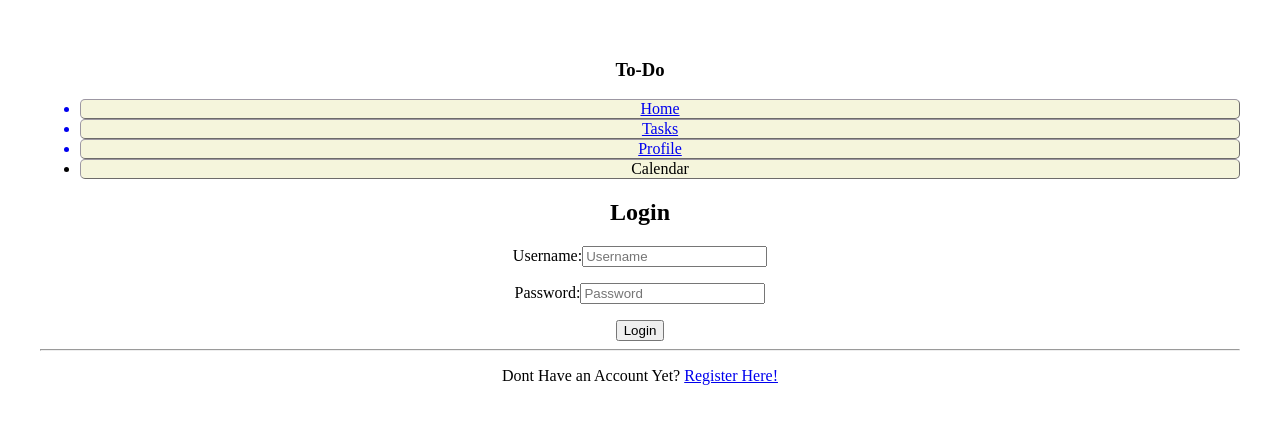
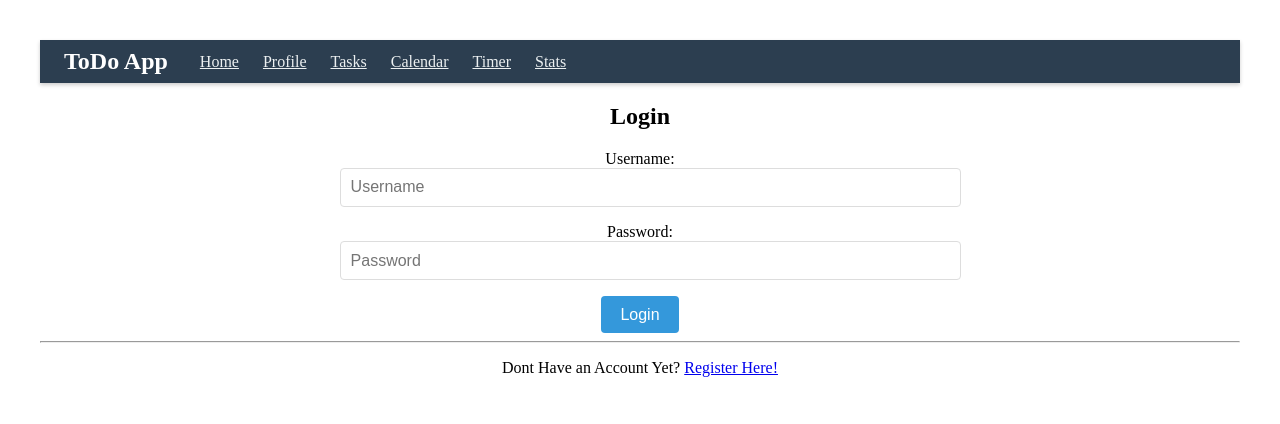
Before and after one commit to oskeii/simon-tasks, a React (Vite) app in the folder frontend/: page /login in a window 1280 px wide. Shown: the top 424 px of the page. Built offline with nearby package versions, Linux system fonts and the light colour scheme.

Commit message:
basic styling

```diff
--- a/frontend/src/App.css
+++ b/frontend/src/App.css
@@ -5,23 +5,250 @@
   text-align: center;
 }
 
-li {
-  background-color: beige;
-  border: 1px solid #706886aa;
-  border-radius: 5px;
-  border-style: outset;
+/* Header Styles */
+.app-header {
+  display: flex;
+  justify-content: space-between;
+  align-items: center;
+  padding: 0.5rem 1.5rem;
+
+  background-color: #2c3e50;
+  color: white;
+  box-shadow: 0 2px 4px rgba(0, 0, 0, 0.2);
 }
-/* Header Styles */
+
+.header-branding h2 {
+  margin: 0;
+  font-size: 1.5rem;
+}
+
+.main-nav {
+  flex-grow: 1;
+  margin: 0 2rem;
+}
+.nav-links {
+  display: flex;
+  list-style: none;
+  margin: 0;
+  padding: 0;
+  gap: 1.5rem;
+}
+
+.nav-links a {
+  color: #ecf0f1;
+}
+
+.nav-links a:hover,
+.nav-links a.active {
+  color: #3498db;
+}
+
+/*
+.user-menu
+.username
+*/
+.logout-btn {
+  background-color: #e74c3c;
+  color: white;
+  border: none;
+  padding: 0.4rem 0.8rem;
+  border-radius: 4px;
+  cursor: pointer;
+  font-size: 0.9rem;
+}
+.logout-btn:hover {
+  background-color: #c0392b;
+}
 
 /* General Form Styles */
+form {
+  width: 100%;
+  max-width: 600px;
+  margin: 0 auto;
+}
+
+/* .form-container {
+
+} */
+
+.form-group {
+  margin-bottom: 1rem;
+}
+
+label {
+  display: block;
+  margin-bottom: 0.5rem;
+  font-weight: 500;
+}
+
+input[type="text"],
+input[type="email"],
+input[type="password"],
+input[type="date"],
+input[type="file"],
+textarea,
+select {
+  width: 100%;
+  padding: 0.6rem;
+  border: 1px solid #ddd;
+  border-radius: 4px;
+  font-size: 1rem;
+}
+
+input[type="checkbox"] {
+  margin-right: 0.5rem;
+}
+
+button {
+  background-color: #3498db;
+  color: white;
+  border: none;
+  padding: 0.6rem 1.2rem;
+  border-radius: 4px;
+  cursor: pointer;
+  font-size: 1rem;
+  transition: background-color 0.3s ease;
+}
+
+button:hover {
+  background-color: #2980b9;
+}
+
+/*
+button.secondary
+button.secondary:hover
+ */
+
+button.danger {
+  background-color: #e74c3c;
+}
+
+button.danger:hover {
+  background-color: #c0392b;
+}
+
+.error {
+  color: #e74c3c;
+}
+
 
 /* Profile Page Styles */
+.user-info-card {
+  background-color: white;
+  padding: 2rem;
+  border-radius: 8px;
+  box-shadow: 0 2px 4px rgba(0, 0, 0, 0.2);
+  margin-bottom: 2rem;
+  text-align: center;
+}
+
 .profile-pic {
-  border: 2px solid #747bff;
-  border-radius: 100%;
   height: 150px;
   width: 150px;
+  border-radius: 50%;
+  object-fit: cover;
+  margin: 0 auto 1rem;
+  display: block;
+  border: 4px solid #f8f9fa;
+}
+
+.user-info-edit {
+  background-color: white;
+  padding: 2rem;
+  border-radius: 8px;
+  box-shadow: 0 2px 4px rgba(0, 0, 0, 0.2);
 }
 
 
 /* Responsive Styles */
+
+
+/* Task List Styles */
+
+.task-list li {
+  list-style: none;
+  padding: 15px;
+  margin-bottom: 10px;
+  border: 1px solid #ddd;
+  border-radius: 5px;
+  transition: box-shadow 0.3s ease;
+}
+
+.task-list li:hover {
+  box-shadow: 0 2px 5px rgba(0, 0, 0, 0.2);
+}
+
+.task-list li.completed {
+  background-color: #f8f8f8;
+  border-color: #eee;
+}
+
+.task-list li.completed .task-title {
+  text-decoration: line-through;
+}
+
+.task-header {
+  display: flex;
+  align-items: center;
+  margin-bottom: 10px;
+}
+
+.task-header input[type="checkbox"] {
+  margin-right: 10px;
+  width: 18px;
+  height: 18px;
+}
+
+.task-description {
+  margin-bottom: 10px;
+  color: #555;
+}
+
+.task-due-date {
+  display: inline-block;
+  padding: 2px 8px;
+  background-color: #f0f0f0;
+  border-radius: 4px;
+}
+
+.task-actions {
+  display: flex;
+  gap: 10px;
+}
+
+.task-actions button {
+  padding: 5px 10px;
+  border: 1px solid #ddd;
+  border-radius: 4px;
+  background-color: #f5f5f5;
+  color: black;
+  font-size: 0.9rem;
+}
+
+.task-actions button:hover {
+  background-color: #e0e0e0;
+}
+
+
+/* Task Form Styles */
+.task-form {
+  margin: 20px;
+  padding: 15px;
+  background-color: #f9f9f9;
+  border: 1px solid #ddd;
+  border-radius: 5px;
+}
+
+.task-form h3 {
+  margin-bottom: 15px;
+}
+
+.task-form .form-group {
+  margin-bottom: 15px;
+}
+
+.form-actions {
+  display: flex;
+  gap: 10px;
+  margin-top: 20px;
+}
--- a/frontend/src/components/Header.jsx
+++ b/frontend/src/components/Header.jsx
@@ -1,34 +1,67 @@
 import React from 'react'
 import { NavLink } from 'react-router-dom'
+import useAuth from '../hooks/useAuth';
 
 
 const Header = () => {
+  const { auth, logout } = useAuth();
+
+  const handleLogout = async () => {
+    await logout();
+  }
+
   return (
-    <div>
+    <header className='app-header'>
+      <div className='header-branding'>
+        <h2>ToDo App</h2>
+      </div>
 
-      <header>
-        <h3>To-Do</h3>
+      <nav className='main-nav'>
+        <ul className='nav-links'>
+          <li>
+            <NavLink to="/" end className={({ isActive }) => isActive ? 'active' : ''}>
+            Home
+            </NavLink>
+          </li>
 
-        <div>
-          <nav>
-            <ul>
-              <NavLink to="/" end className="active">
-                <li>Home</li>
+          <li>
+            <NavLink to="/profile" end className={({ isActive }) => isActive ? 'active' : ''}>
+            Profile
             </NavLink>
-              <NavLink to="/tasks" className="active">
+          </li>
+          <li>
+            <NavLink to="/tasks" end className={({ isActive }) => isActive ? 'active' : ''}>
+            Tasks
+            </NavLink>
+          </li>
+          <li>
+            <NavLink to="/calendar" end className={({ isActive }) => isActive ? 'active' : ''}>
+            Calendar
+            </NavLink>
+          </li>
+          <li>
+            <NavLink to="/timer" end className={({ isActive }) => isActive ? 'active' : ''}>
+            Timer
+            </NavLink>
+          </li>
+          <li>
+            <NavLink to="/stats" end className={({ isActive }) => isActive ? 'active' : ''}>
+            Stats
+            </NavLink>
+          </li>
+
+          {/* <NavLink to="/tasks" className="active">
             <li>Tasks</li>
           </NavLink>
           <NavLink to="/profile" className="active">
             <li>Profile</li>
           </NavLink>
-              <li>Calendar</li>
+          <li>Calendar</li> */}
         </ul>
       </nav>
-        </div>
 
     </header>
 
-    </div>
   );
 };
 
--- a/frontend/src/components/TaskForm.jsx
+++ b/frontend/src/components/TaskForm.jsx
@@ -175,7 +175,7 @@ const TaskForm = ({ task=null, onSuccess, onCancel }) => {
                 </label>
             </div>
 
-            <div className='form-group'>
+            <div className='form-actions'>
                 <button type='submit'>{task ? 'Update' : 'Create'}</button>
                 {onCancel && <button type='button' onClick={onCancel}>Cancel</button>}
             </div>
--- a/frontend/src/pages/Home.jsx
+++ b/frontend/src/pages/Home.jsx
@@ -15,14 +15,14 @@ const Home = () => {
     if (!auth?.isAuthenticated) {
       return <Link to='/login'><button>Login here</button></Link>
     } else {
-      return (<button onClick={handleLogout}>Logout</button>)
+      return (<button className='logout-btn' onClick={handleLogout}>Logout</button>)
     }
   }
 
   return (
     <div>
         {auth?.isAuthenticated
-        ?<h2>Hello, {auth?.user.username}!</h2>
+        ?<h2>Hello, {auth?.user.first_name || auth?.user.username}!</h2>
         :<h1>Welcome</h1>}
 
         <div>
--- a/frontend/src/pages/TaskList.jsx
+++ b/frontend/src/pages/TaskList.jsx
@@ -119,7 +119,7 @@ const TaskList = () => {
                   checked={task.completed || false}
                   onChange={() => toggleTaskCompletion(task)}
                 />
-                <h3>{task.title}</h3>
+                <h3 className='task-title'>{task.title}</h3>
                 </div>
 
                 {task.description && <p className='task-description'>{task.description}</p>}
```
Lines whose indentation alone changed are shown as unchanged.
